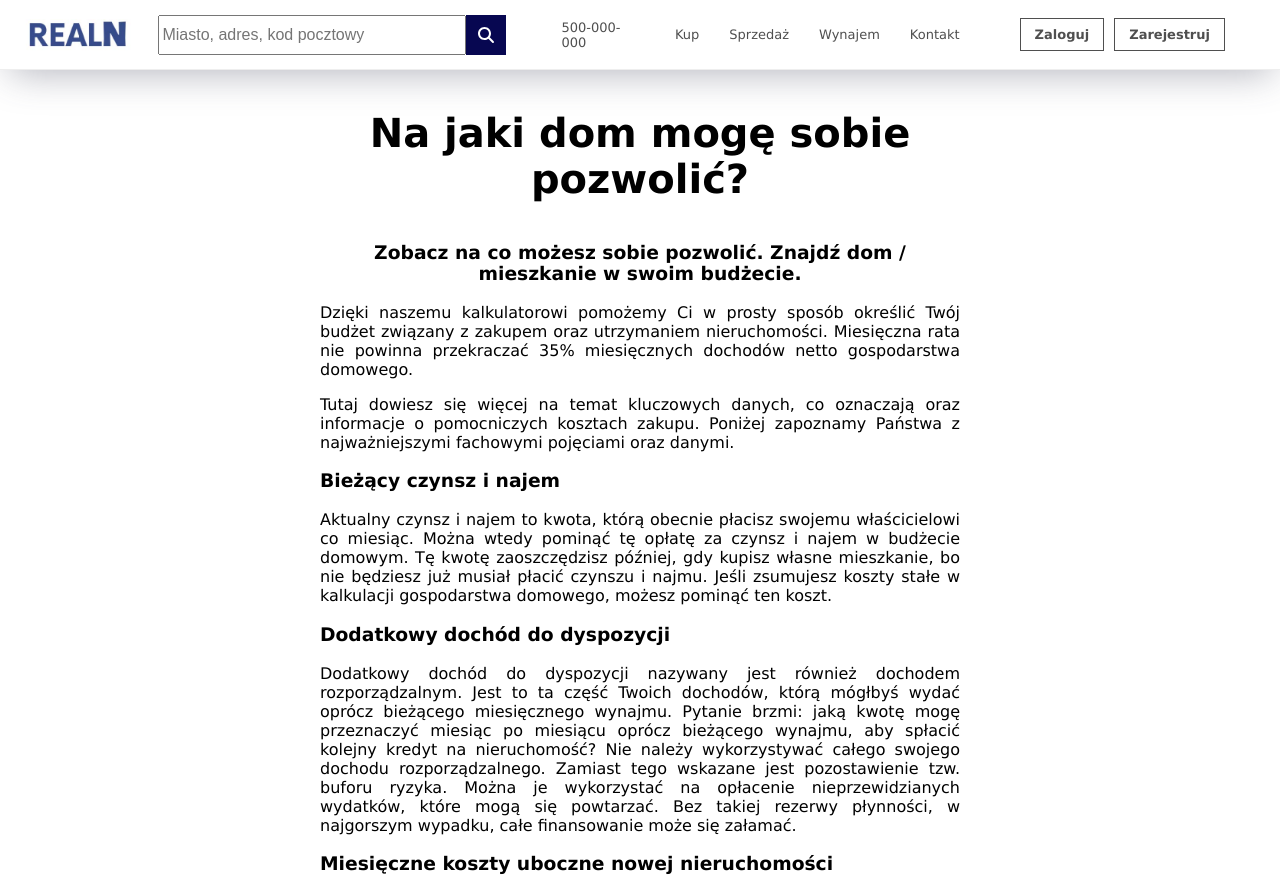
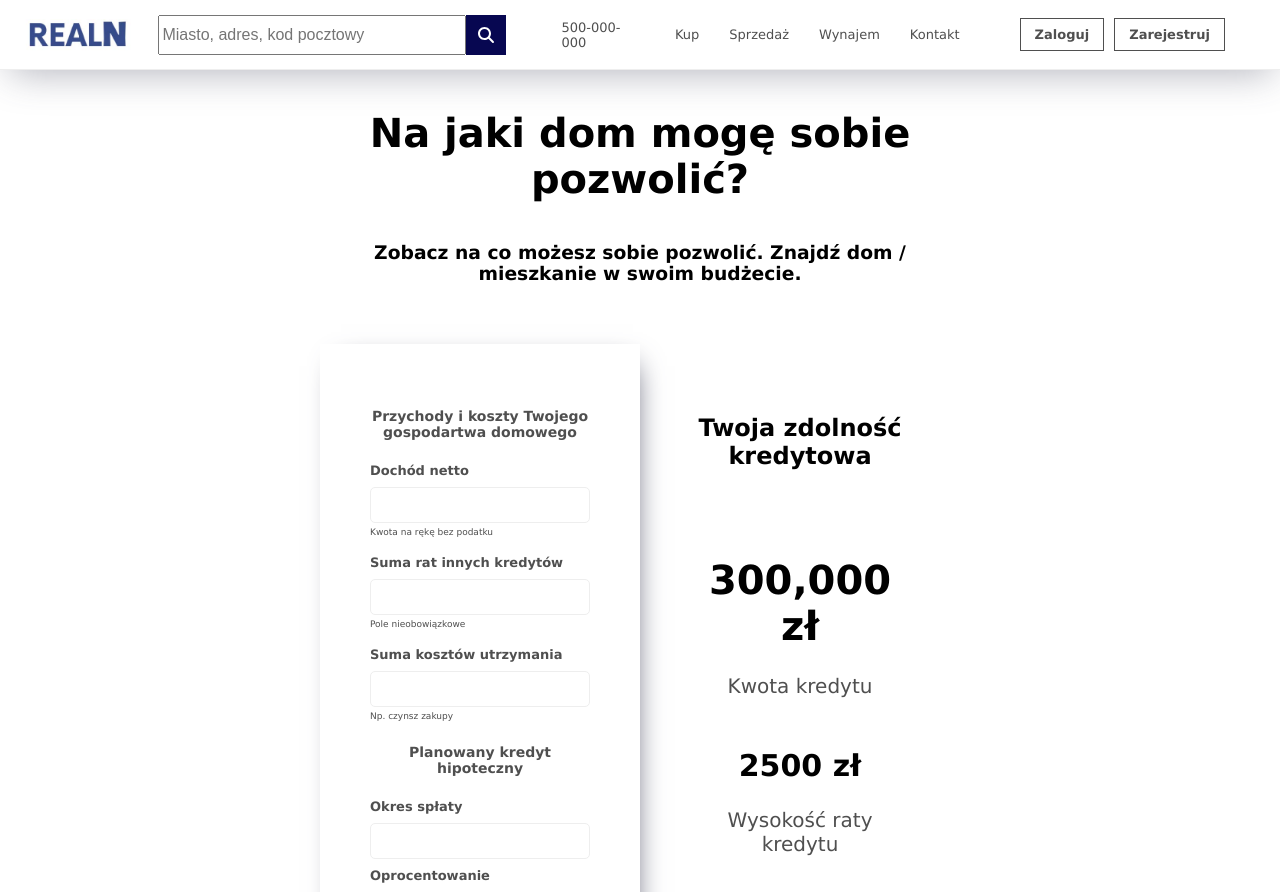
Before and after one commit to jastrzembowski/RealN, a React (Create React App) app: page /can-i-afford in a window 1280 px wide. Shown: the top 892 px of the page. Built offline with nearby package versions, Linux system fonts and the light colour scheme.

Commit message:
calculator started

```diff
--- a/src/components/resources/caniafford/CanIAfford.tsx
+++ b/src/components/resources/caniafford/CanIAfford.tsx
@@ -12,6 +12,40 @@
             Zobacz na co możesz sobie pozwolić. Znajdź dom / mieszkanie w swoim
             budżecie.
           </h3>
+          <article className="calculator-box">
+            <form className="calculator-data">
+              <h3>Przychody i koszty Twojego gospodartwa domowego</h3>
+              <h4>Dochód netto</h4>
+              <input type="number"></input>
+              <p>Kwota na rękę bez podatku</p>
+              <h4>Suma rat innych kredytów</h4>
+              <input type="number"></input>
+              <p>Pole nieobowiązkowe</p>
+              <h4>Suma kosztów utrzymania</h4>
+              <input type="number"></input>
+              <p>Np. czynsz zakupy</p>
+
+              <h3>Planowany kredyt hipoteczny</h3>
+              <h4>Okres spłaty</h4>
+              <input type="number" ></input>
+              <h4>Oprocentowanie</h4>
+              <input type="number"></input>
+
+              <button type="submit">
+                Oblicz
+              </button>
+            </form>
+            <aside className="calculator">
+              <h2>
+                Twoja zdolność kredytowa
+              </h2>
+              <h1>300,000 zł</h1>
+              <p>Kwota kredytu</p>
+              <h3>2500 zł</h3>
+              <p>Wysokość raty kredytu</p>
+            </aside>
+          </article>
+
           <p>
             Dzięki naszemu kalkulatorowi pomożemy Ci w prosty sposób określić
             Twój budżet związany z zakupem oraz utrzymaniem nieruchomości.
--- a/src/components/resources/caniafford/caniafford.scss
+++ b/src/components/resources/caniafford/caniafford.scss
@@ -1,18 +1,86 @@
 @import "../../../index.scss";
 
-.afford-container{
+.afford-container {
   margin: 50px 25% 100px 25%;
   text-align: justify;
-    .afford-title{
+  .afford-title {
     font-size: 40px;
     text-align: center;
   }
-    h3{
+  h3 {
     text-align: center;
   }
 }
-.afford-nav{
+.afford-nav {
   width: 100%;
   height: 60px;
   background-color: $blue;
 }
+
+.calculator-box {
+  display: flex;
+  flex-direction: row;
+  margin: 60px 0px;
+  h3 {
+    color: $dark-gray;
+    font-size: 14px;
+  }
+  .calculator-data {
+    width: 50%;
+    padding: 50px;
+    display: flex;
+    flex-direction: column;
+    -webkit-box-shadow: 7px 8px 28px -14px rgba(66, 68, 90, 1);
+    -moz-box-shadow: 7px 8px 28px -14px rgba(66, 68, 90, 1);
+    box-shadow: 7px 8px 28px -14px rgba(66, 68, 90, 1);
+    p{
+        font-size: 9px;
+        color: $dark-gray;
+        margin-top: 4px;
+    }
+    h4 {
+      font-size: 13px;
+      margin: 9px 0px;
+      color: $dark-gray;
+    }
+    input {
+      font-size: 15px;
+      height: 30px;
+      border: 1px solid $gray;
+      border-radius: 5px;
+      padding: 2px 5px;
+    }
+
+    button {
+      height: 40px;
+      margin-top: 20px;
+      background-color: $light-blue;
+      border: 1px solid $mid-gray;
+      border-radius: 5px;
+      font-size: 14px;
+      font-weight: 600;
+      color: white;
+      cursor: pointer;
+    }
+  }
+  .calculator {
+    width: 50%;
+    padding: 50px;
+    display: flex;
+    flex-direction: column;
+    text-align: center;
+    h1 {
+      font-size: 40px;
+      margin-bottom: 5px;
+    }
+    h3 {
+      font-size: 30px;
+      margin-bottom: 5px;
+      color: black;
+    }
+    p {
+      color: $dark-gray;
+      font-size: 20px;
+    }
+  }
+}
```
Lines whose indentation alone changed are shown as unchanged.
